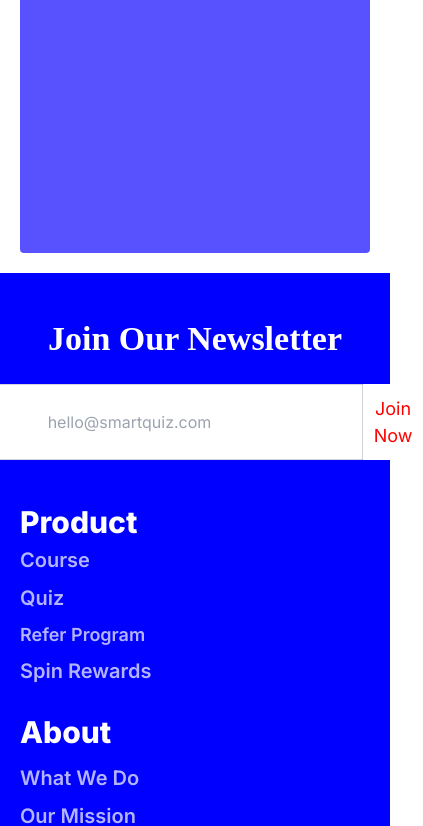
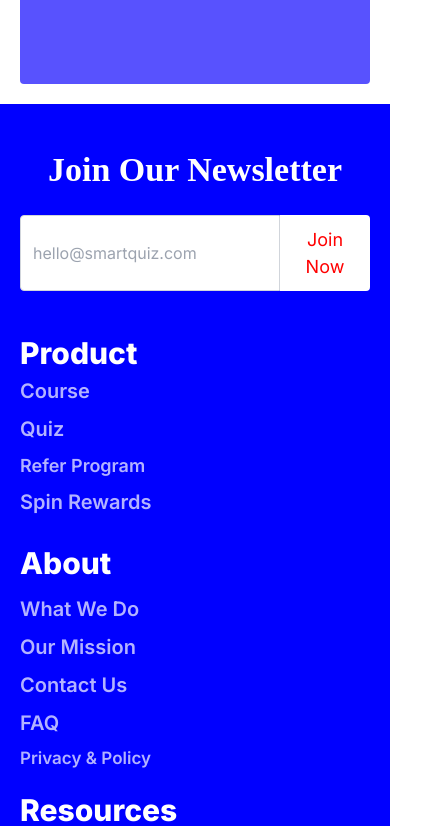
Before and after one commit to mubking/Giftedbrainz-project, a Next.js app: page / in a window 390 px wide. Shown: the part 9359-10185 px from the top of the page, 423 px wide, since content can reach past the window. Built offline with nearby package versions, Linux system fonts and the light colour scheme.

Commit message:
configuration

```diff
--- a/src/Components/lading_page/About.jsx
+++ b/src/Components/lading_page/About.jsx
@@ -2,7 +2,7 @@ import React from 'react'
 
 function About() {
   return (
-    <div className='flex one overflow-x-hidden  flex-row h-screen md:h-[70vh] w-full p-10 bg-[#5852fe]'>
+    <div className='flex one overflow-x-hidden  flex-row h-[80vh] md:h-[70vh] w-full p-10 bg-[#5852fe]'>
         <div className="w-full  items-center">
         <h1 className='text-white text-3xl'>About Gifted Brainz</h1>
         <p className='text-[#Bebebe] mt-5 text-lg'> this is a platform where Africans can learn and challenge others in active Quiz competition and stand a chance to win cash prizes up to #200,000 or its Equizalent in USDT. It's an initiative that seeks to promote intellectual growth, and also seek to educate and elighten Africans with information, knowledge and skill in areas such as Afica History, Sport, Web Development, Blockchain, Cryptocurrency, Quantum mechanics, programming etc...</p>
--- a/src/Components/lading_page/Footer.jsx
+++ b/src/Components/lading_page/Footer.jsx
@@ -2,11 +2,11 @@ import React from 'react'
 
 function Footer() {
   return (
-    <footer className='w-full p-5 bg-[blue] min-h-[170vh] md:min-h-[100vh] flex flex-col items-center relative'>
+    <footer className='w-full p-5 bg-[blue] min-h-[150vh] md:min-h-[100vh] flex flex-col items-center relative'>
         <div className=" text-white text-[34px] mt-5 text-center font-bold font-['Poppins'] capitalize">join our newsletter
         </div>
-        <div className="flex mt-5">
-        <input type="email"placeholder="hello@smartquiz.com"className="bg-white p-3 rounded-l border px-20 border-gray-300 outline-none text-gray-600"/>
+        <div className="flex mt-5 w-full">
+        <input type="email"placeholder="hello@smartquiz.com"className="bg-white p-3 rounded-l border  border-gray-300 outline-none text-gray-600"/>
         <button className="bg-[white] text-[red] text-[18px] p-[11px] rounded-r">Join Now</button>
        </div>
        <div className="flex w-full md:w-[60%]  flex-col md:flex-row gap-4 md:gap-28 mt-10 text-white">
--- a/src/Components/registration/Signin.jsx
+++ b/src/Components/registration/Signin.jsx
@@ -192,7 +192,7 @@ function Signin() {
                 </span>
               )}
               <span className="">
-                {loading ? "Signing Up..." : "Sign Up"}
+                {loading ? "Signing In..." : "Sign In"}
               </span>
             </div>
         </button>
--- a/src/Components/registration/Signup.jsx
+++ b/src/Components/registration/Signup.jsx
@@ -177,7 +177,7 @@ function Signup() {
             disabled={loading}
             class="flex text-white bg-indigo-500 border-0 py-2  px-20 focus:outline-none hover:bg-indigo-600 rounded text-lg"
           >
-            {loading ? "Signing uP" : "Sign Up"}
+            {loading ? "Signing Up" : "Sign Up"}
           </button>
           <h2>or</h2>
           <span class="inline-flex mu  text-white bg-[transparent] border-0 py-3 px-10 focus:outline-none hover:bg-indigo-600 rounded text-lg">
@@ -187,7 +187,7 @@ function Signup() {
 
         <div class="link">
           Already Have An Existing Account?
-          <a href="#">
+          <a href="/signin">
             {" "}
             <span className="text-[#5852FE]">Click Here.....</span>
           </a>
```
